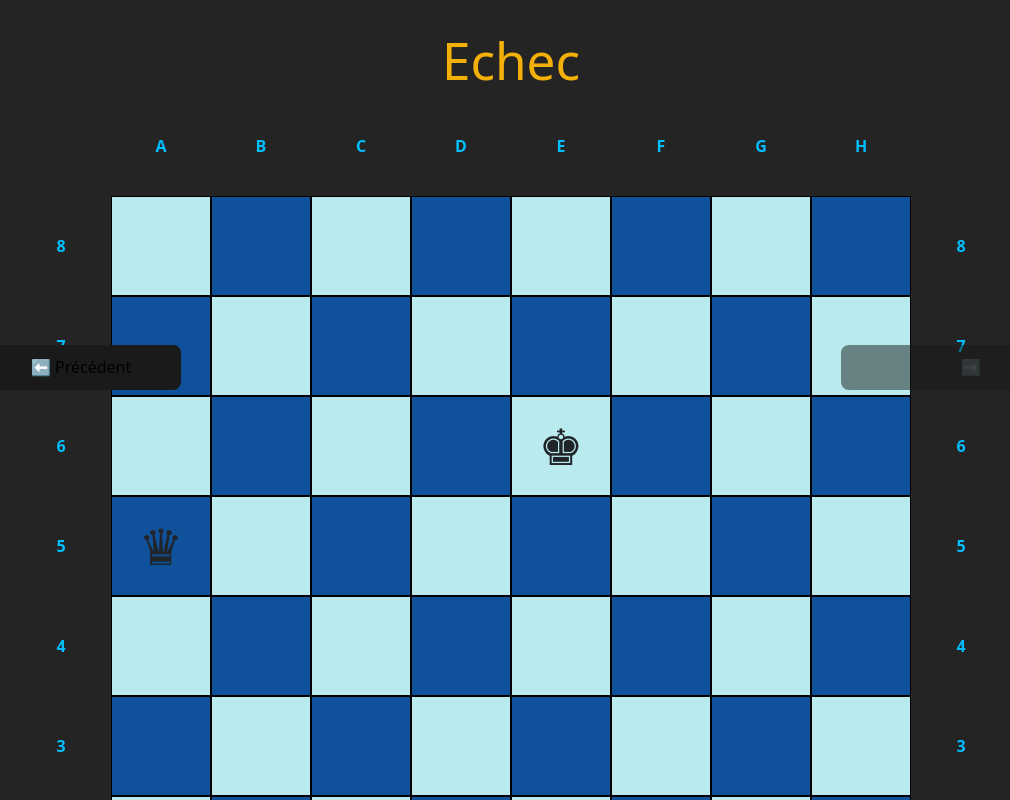
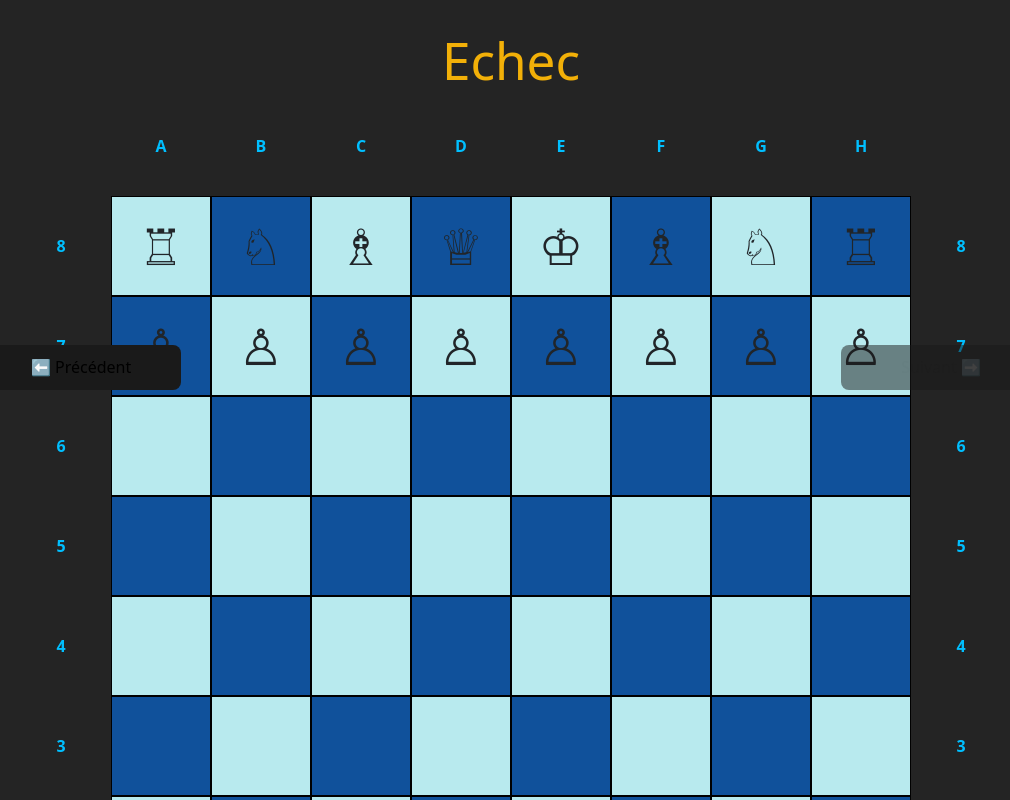
Before and after one commit to Corentin-k/pantheonDuCode, a Vue app in the folder Defis2et3/: page /echec in a window 1280 px wide. Shown: the top 800 px of the page, without its empty margins (129-1139 px from the left). Built offline with nearby package versions, Linux system fonts and the light colour scheme.

Commit message:
pat check but not opti

```diff
--- a/Defis2et3/src/components/Echec.vue
+++ b/Defis2et3/src/components/Echec.vue
@@ -39,42 +39,43 @@ import Piece from "./Piece.js";
 
 const letters = ['A', 'B', 'C', 'D', 'E', 'F', 'G', 'H'];
 const pieces = reactive({
-  // A1: new Piece('rook', 'black'),
-  // A2: new Piece('pawn', 'black'),
-  // B1: new Piece('knight', 'black'),
-  // B2: new Piece('pawn', 'black'),
-  // C1: new Piece('bishop', 'black'),
-  // C2: new Piece('pawn', 'black'),
-  // D1: new Piece('queen', 'black'),
-  // D2: new Piece('pawn', 'black'),
-  // E1: new Piece('king', 'black'),
-  // E2: new Piece('pawn', 'black'),
-  // F1: new Piece('bishop', 'black'),
-  // F2: new Piece('pawn', 'black'),
-  // G1: new Piece('knight', 'black'),
-  // G2: new Piece('pawn', 'black'),
-  // H1: new Piece('rook', 'black'),
-  // H2: new Piece('pawn', 'black'),
+  A1: new Piece('rook', 'black'),
+  A2: new Piece('pawn', 'black'),
+  B1: new Piece('knight', 'black'),
+  B2: new Piece('pawn', 'black'),
+  C1: new Piece('bishop', 'black'),
+  C2: new Piece('pawn', 'black'),
+  D1: new Piece('queen', 'black'),
+  D2: new Piece('pawn', 'black'),
+  E1: new Piece('king', 'black'),
+  E2: new Piece('pawn', 'black'),
+  F1: new Piece('bishop', 'black'),
+  F2: new Piece('pawn', 'black'),
+  G1: new Piece('knight', 'black'),
+  G2: new Piece('pawn', 'black'),
+  H1: new Piece('rook', 'black'),
+  H2: new Piece('pawn', 'black'),
 
-  // A7: new Piece('pawn', 'white'),
-  // A8: new Piece('rook', 'white'),
-  // B7: new Piece('pawn', 'white'),
-  // B8: new Piece('knight', 'white'),
-  // C7: new Piece('pawn', 'white'),
-  // C8: new Piece('bishop', 'white'),
-  // D7: new Piece('pawn', 'white'),
-  // D8: new Piece('queen', 'white'),
-  // E7: new Piece('pawn', 'white'),
-  // E8: new Piece('king', 'white'),
-  // F7: new Piece('pawn', 'white'),
-  // F8: new Piece('bishop', 'white'),
-  // G7: new Piece('pawn', 'white'),
-  // G8: new Piece('knight', 'white'),
-  // H7: new Piece('pawn', 'white'),
-  // H8: new Piece('rook', 'white'),
-  A5: new Piece('queen', 'black'),
-  E6: new Piece('king', 'black'),
-  A1: new Piece('king', 'white'),
+  A7: new Piece('pawn', 'white'),
+  A8: new Piece('rook', 'white'),
+  B7: new Piece('pawn', 'white'),
+  B8: new Piece('knight', 'white'),
+  C7: new Piece('pawn', 'white'),
+  C8: new Piece('bishop', 'white'),
+  D7: new Piece('pawn', 'white'),
+  D8: new Piece('queen', 'white'),
+  E7: new Piece('pawn', 'white'),
+  E8: new Piece('king', 'white'),
+  F7: new Piece('pawn', 'white'),
+  F8: new Piece('bishop', 'white'),
+  G7: new Piece('pawn', 'white'),
+  G8: new Piece('knight', 'white'),
+  H7: new Piece('pawn', 'white'),
+  H8: new Piece('rook', 'white'),
+  //Simulation pat :
+  // A5: new Piece('queen', 'black'),
+  // E6: new Piece('king', 'black'),
+  // A1: new Piece('king', 'white'),
 
 });
 const chess = new Chess(pieces);
@@ -92,7 +93,12 @@ function handleMove(column, row) {
     else {
       console.log("Le roi n'est pas en échec et mat")
     }
-
+    if(chess.pat()){
+      alert("Pat : Le roi n'est pas en échec mais ne peut pas bouger");
+    }
+    else {
+      console.log("Le roi n'est pas en pat")
+    }
     selectedPosition.value = null;
   }
 }
@@ -113,7 +119,6 @@ function isKingInCheck(column, row) {
   const position = `${column}${row}`;
   const piece = pieces[position];
 
-  // Vérifie si c'est un roi et s'il est en échec
   if (piece && piece.type === 'king') {
 
     return piece.isInCheck;
@@ -159,12 +164,11 @@ function isKingInCheck(column, row) {
   cursor: pointer;
 }
 .selected {
-  background-color: #ffd700; /* Jaune doré pour indiquer la sélection */
-  border: 2px solid #ff8c00; /* Un bord orange plus épais pour indiquer la sélection */
-  color: #de1b1b; /* Texte noir pour une meilleure lisibilité */
+  background-color: #ffd700;
+  border: 2px solid #ff8c00;
 }
 .in-check {
-  background-color: red;  /* Changer la couleur de fond du roi en échec */
+  background-color: red;
 }
 
 </style>
--- a/Defis2et3/src/components/chess.js
+++ b/Defis2et3/src/components/chess.js
@@ -8,15 +8,12 @@ class Chess {
     move(start, end) {
         const piece = this.pieces[start];
         if (!piece) {
-            console.log("error: Il n'y a pas de pièce à cet emplacement");
             return;
         }
         if (piece.color !== this.turn) {
-            console.log("error: Ce n'est pas votre tour");
             return;
         }
         if(start===end){
-            console.log("error: Vous devez bouger la pièce");
             return;
         }
 
@@ -61,23 +58,11 @@ class Chess {
             } else {
                 delete this.pieces[end];
             }
-            console.log("error: Mouvement non valide, le roi serait en échec");
-            // changer l'etat du roi en inCheck=false
-
-
         }
 
         if (!this.checkEchec(piece.color)) {
-            // Si le roi n'est plus en échec, réinitialiser isInCheck
             this.pieces[this.findKingPosition(piece.color)].isInCheck = false;
         }
-// // Vérifiez si c'est un pat ou un échec et mat
-//         if (this.pat()) {
-//
-//             console.log("La partie est terminée par un pat.")
-//             // Ajoutez ici la logique pour gérer la fin du jeu (ex. afficher un message)
-//         } else
-
     }
 
     movePawn(piece, start, end) {
@@ -98,7 +83,7 @@ class Chess {
                 this.updatePiecePosition(piece, start, end);
                 return;
             } else {
-                console.log("error: Il y a une pièce sur le chemin ou à la destination, ou mouvement latéral interdit");
+
                 return;
             }
         }
@@ -126,14 +111,10 @@ class Chess {
                 }
                 return;
             } else {
-                console.log("error: Mouvement latéral interdit sauf pour capturer ou pas de pièce à capturer");
                 this.turn = this.turn === 'white' ? 'black' : 'white';
                 return;
             }
         }
-
-        // Si le mouvement ne correspond à aucun des cas valides
-        console.log("error: Le pion ne peut pas se déplacer de cette façon");
         this.turn = this.turn === 'white' ? 'black' : 'white';
     }
 
@@ -143,7 +124,6 @@ class Chess {
 
         // Vérifie si le mouvement est en ligne droite
         if (start[0] !== end[0] && start[1] !== end[1]) {
-            console.log("error: La tour ne peut se déplacer que horizontalement ou verticalement");
             this.turn = this.turn === 'white' ? 'black' : 'white';
             return;
         }
@@ -155,7 +135,6 @@ class Chess {
             let i = startRow + direction;
             while (i !== endRow) {
                 if (this.pieces[start[0] + i]) {
-                    console.log("error: Il y a une pièce sur le chemin");
                     this.turn = this.turn === 'white' ? 'black' : 'white';
                     return;
                 }
@@ -167,7 +146,6 @@ class Chess {
             let i = start[0].charCodeAt(0) + direction;
             while (i !== end[0].charCodeAt(0)) {
                 if (this.pieces[String.fromCharCode(i) + start[1]]) {
-                    console.log("error: Il y a une pièce sur le chemin");
                     this.turn = this.turn === 'white' ? 'black' : 'white';
                     return;
                 }
@@ -177,7 +155,6 @@ class Chess {
 
         // Vérifie la pièce à la destination
         if (this.pieces[end] && this.pieces[end].color === piece.color) {
-            console.log("error: Vous ne pouvez pas capturer votre propre pièce");
             this.turn = this.turn === 'white' ? 'black' : 'white';
             return;
         }
@@ -190,13 +167,11 @@ class Chess {
         const endRow = parseInt(end[1]);
 
         if (Math.abs(startRow - endRow) > 1 || Math.abs(start[0].charCodeAt(0) - end[0].charCodeAt(0)) > 1) {
-            console.log("error: Le roi ne peut bouger que d'une case dans n'importe quelle direction");
             this.turn = this.turn === 'white' ? 'black' : 'white';
             return;
         }
 
         if (this.pieces[end] && this.pieces[end].color === piece.color) {
-            console.log("error: Vous ne pouvez pas capturer votre propre pièce");
             this.turn = this.turn === 'white' ? 'black' : 'white';
 
              return;
@@ -214,7 +189,6 @@ class Chess {
             if (newType === 'rook' || newType === 'knight' || newType === 'bishop' || newType === 'queen') {
                 piece.type = newType;
             } else {
-                console.log("error: Type de pièce non valide");
                 this.promotion(position);
             }
         }
@@ -225,7 +199,6 @@ class Chess {
         piece.hasMoved = true;
         this.pieces[end] = piece;
         delete this.pieces[start];
-
         this.checkEchec(this.turn === 'white' ? 'black' : 'white');
     }
 
@@ -237,7 +210,6 @@ class Chess {
 
         // Vérifie si le mouvement est bien diagonal
         if (Math.abs(endRow - startRow) !== Math.abs(endCol - startCol)) {
-            console.log("error: Le fou ne peut se déplacer que en diagonale");
             this.turn = this.turn === 'white' ? 'black' : 'white';
             return;
         }
@@ -251,7 +223,6 @@ class Chess {
         // Vérifie qu'il n'y a pas de pièces sur le chemin
         while (i !== endRow && j !== endCol) {
             if (this.pieces[String.fromCharCode(j) + i]) {
-                console.log("error: Il y a une pièce sur le chemin");
                 this.turn = this.turn === 'white' ? 'black' : 'white';
                 return;
             }
@@ -261,7 +232,6 @@ class Chess {
 
         // Vérifie la pièce à la destination
         if (this.pieces[end] && this.pieces[end].color === piece.color) {
-            console.log("error: Vous ne pouvez pas capturer votre propre pièce");
             this.turn = this.turn === 'white' ? 'black' : 'white';
             return;
         }
@@ -276,7 +246,6 @@ class Chess {
             return;
         }
         this.turn = this.turn === 'white' ? 'black' : 'white';
-        console.log("error: Mouvement non valide pour la reine");
     }
 
     moveKnight(piece, start, end) {
@@ -285,7 +254,6 @@ class Chess {
         const startCol = start[0].charCodeAt(0);
         const endCol = end[0].charCodeAt(0);
         if (this.pieces[end] && this.pieces[end].color === piece.color) {
-            console.log("error: Vous ne pouvez pas capturer votre propre pièce");
             this.turn = this.turn === 'white' ? 'black' : 'white';
             return;
         }
@@ -302,13 +270,11 @@ class Chess {
 
     roque(piece, start, end) {
         if (piece.type !== 'king') {
-            console.log("error: La pièce n'est pas un roi");
             return;
         }
 
         const rook = this.pieces[end];
         if (!rook || rook.type !== 'rook') {
-            console.log("error: La pièce à la destination n'est pas une tour");
             return;
         }
 
@@ -320,7 +286,6 @@ class Chess {
 
         // Vérifier si le roi et la tour sont de la même couleur
         if (piece.color !== rook.color) {
-            console.log("error: Le roi et la tour ne sont pas de la même couleur");
             return;
         }
 
@@ -329,7 +294,6 @@ class Chess {
             const emptySquares = piece.color === 'black' ? ['B1', 'C1', 'D1'] : ['B8', 'C8', 'D8'];
             for (let square of emptySquares) {
                 if (this.pieces[square]) {
-                    console.log("error: Il y a une pièce entre le roi et la tour");
                     return;
                 }
             }
@@ -342,15 +306,12 @@ class Chess {
             const emptySquares = piece.color === 'black' ? ['F1', 'G1'] : ['F8', 'G8'];
             for (let square of emptySquares) {
                 if (this.pieces[square]) {
-                    console.log("error: Il y a une pièce entre le roi et la tour");
                     return;
                 }
             }
             // Déplacer le roi et la tour
             this.updatePiecePosition(piece, start, piece.color === 'black' ? 'G1' : 'G8');
             this.updatePiecePosition(rook, end, piece.color === 'black' ? 'F1' : 'F8');
-        } else {
-            console.log("error: Mouvement de roque non valide");
         }
 
         this.turn = this.turn === 'white' ? 'black' : 'white';
@@ -359,7 +320,6 @@ class Chess {
     checkEchec(color) {
         const kingPosition = this.findKingPosition(color);
         if (!kingPosition) {
-            console.error('Roi introuvable pour la couleur :', color);
             return false;
         }
 
@@ -493,19 +453,14 @@ class Chess {
     echecEtMat() {
         const kingPosition = this.findKingPosition(this.turn);
         if (!kingPosition) {
-            console.error('Roi introuvable pour la couleur :', this.turn);
             return false;
         }
 
         // Vérifier si le roi est en échec
         if (!this.checkEchec(this.turn)) {
-            return false; // Le roi n'est pas en échec, donc pas d'échec et mat
+            return false;
         }
-
         let color = this.turn;
-
-        // Parcourir toutes les pièces du joueur actuel
-        console.log("pieces", this.pieces);
 
         for (let position in this.pieces) {
             const piece = this.pieces[position];
@@ -529,8 +484,6 @@ class Chess {
 
                 const originalPosition = { ...this.pieces[position] };
                 const originalEndPiece = this.pieces[move] ? { ...this.pieces[move] } : null;
-
-                console.log('Essai de mouvement de', position, 'à', move);
 
                 // Simuler le mouvement
                 this.move(position, move);
@@ -562,7 +515,44 @@ class Chess {
         return true;
     }
 
+    pat() {
+        const color = this.turn;
+        for (let position in this.pieces) {
+            const piece = this.pieces[position];
+            if (piece.color === color) {
+                const moves= [
+                    'A1', 'A2', 'A3', 'A4', 'A5', 'A6', 'A7', 'A8',
+                    'B1', 'B2', 'B3', 'B4', 'B5', 'B6', 'B7', 'B8',
+                    'C1', 'C2', 'C3', 'C4', 'C5', 'C6', 'C7', 'C8',
+                    'D1', 'D2', 'D3', 'D4', 'D5', 'D6', 'D7', 'D8',
+                    'E1', 'E2', 'E3', 'E4', 'E5', 'E6', 'E7', 'E8',
+                    'F1', 'F2', 'F3', 'F4', 'F5', 'F6', 'F7', 'F8',
+                    'G1', 'G2', 'G3', 'G4', 'G5', 'G6', 'G7', 'G8',
+                    'H1', 'H2', 'H3', 'H4', 'H5', 'H6', 'H7', 'H8'
+                ];
+                for (let move of moves) {
+                    const originalPosition = { ...piece };
+                    const originalEndPiece = this.pieces[move];
+                    this.move(position, move);
+                    this.turn = color;
+                    // Si la tableau apres le mouvement et n'est pas comme avant le mouvement alors un pion peut encore bouger et donc pas de pat
+                    if(originalPosition !== this.pieces[position] && originalEndPiece !== this.pieces[move]){
+                        this.pieces[position] = originalPosition;
+                        if (originalEndPiece) {
+                            this.pieces[move] = originalEndPiece;
+                        } else {
+                            delete this.pieces[move];
+                        }
+                        console.log('Mouvement valide trouvé de', position, 'à', move);
+                        return false;
+                    }
 
+
+                }
+            }
+        }
+        return true;
+    }
 
 
 }
```
